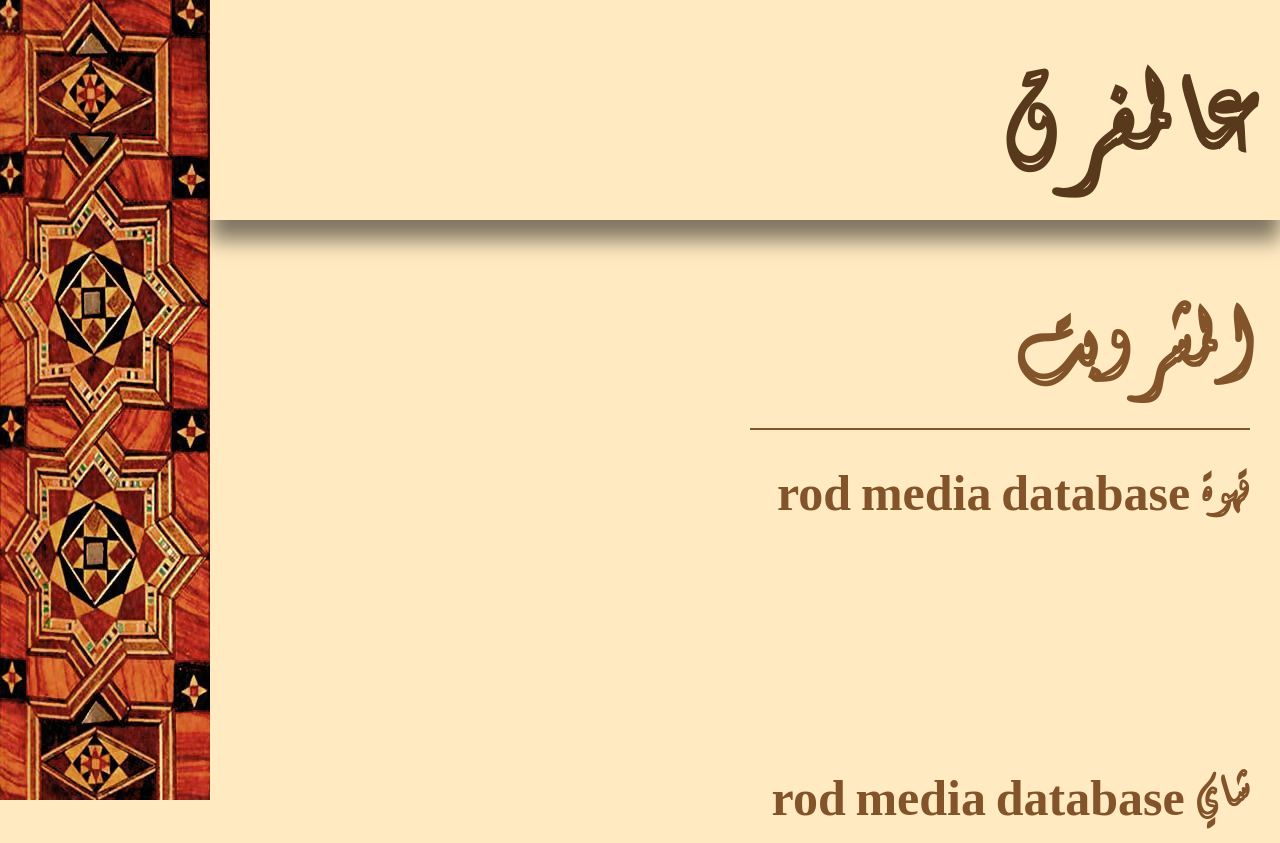
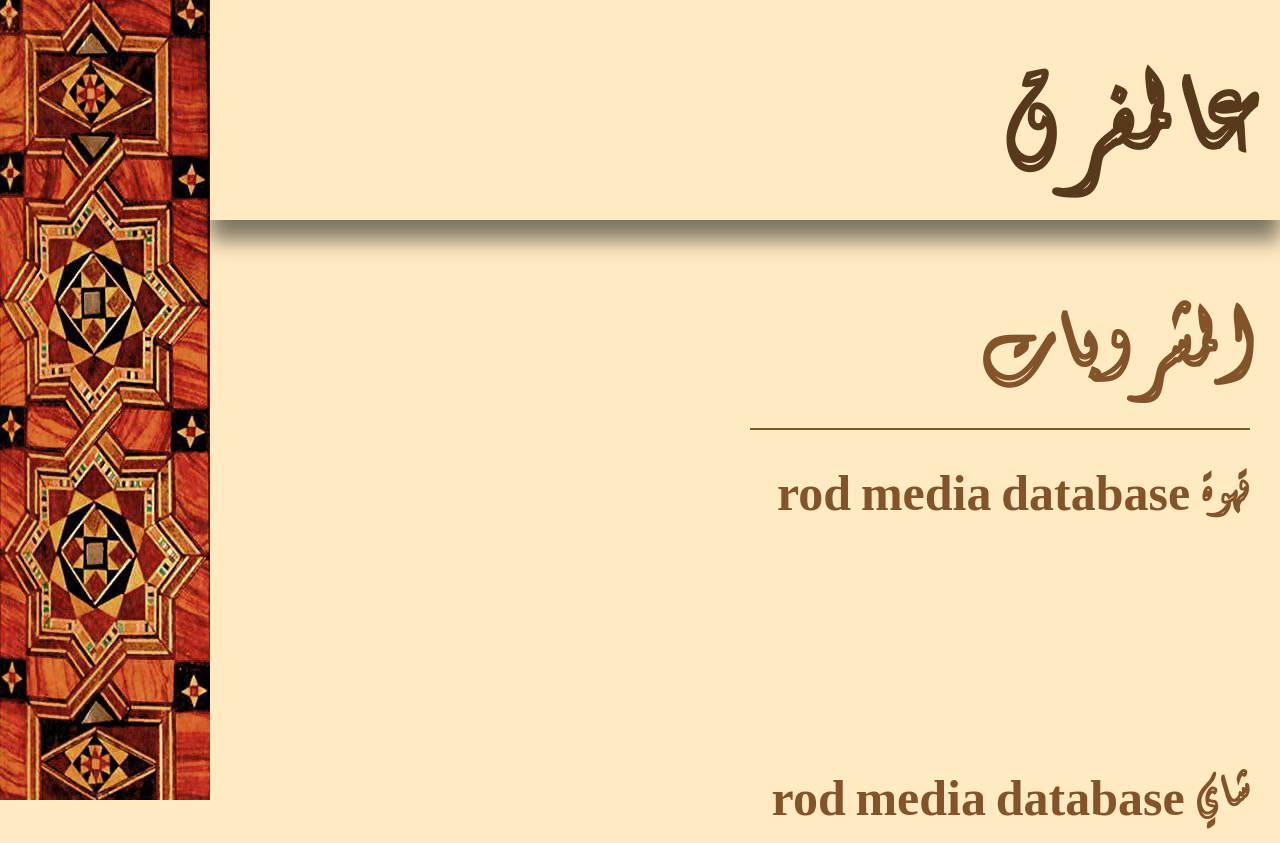
Before and after one commit to anton-azar/3lmafrak, a plain HTML site: page index.html in a window 1280 px wide. Shown: the top 843 px of the page. Drawn offline with Linux system fonts and the light colour scheme; no server answers.

Commit message:
Update index.html

```diff
--- a/index.html
+++ b/index.html
@@ -4,7 +4,7 @@
 
 	<link rel="stylesheet" type="text/css" href="css.css">
 	<meta charset="utf-8">
-	<meta name="viewport" content="width=device-width, initial-scale=0.1">
+	<meta name="viewport" content="width=1024">
 	<title>عالمفرق</title>
 </head>
 <body>
@@ -21,7 +21,7 @@
 		<div class="orders">
 			<div class="model">
 			<div class="title" >
-				<p style="margin: 0px;">المشروبت</p>
+				<p style="margin: 0px;">المشروبات</p>
 			</div>
 			<div class="line"></div>
 			</div>
```
